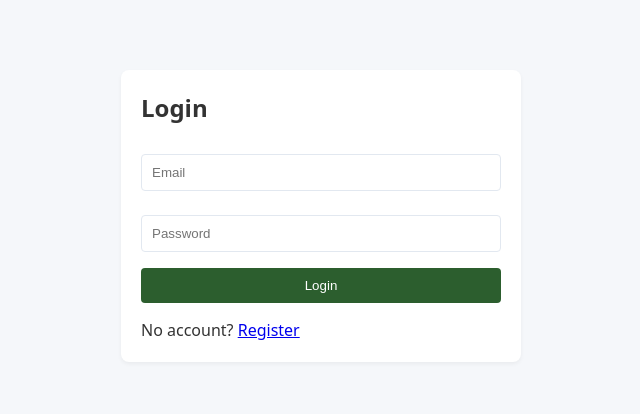
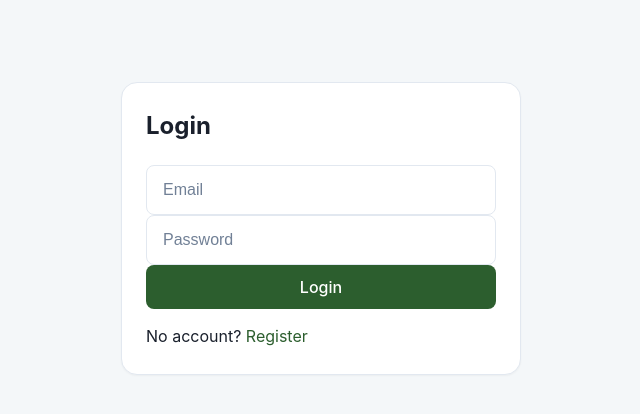
Before and after one commit to GravityDefied4/agritech, a React (Vite) app in the folder frontend/: page /login in a window 1280 px wide. Shown: the top 414 px of the page, without its empty margins (319-959 px from the left). Built offline with nearby package versions, Linux system fonts and the light colour scheme.

Commit message:
Fix logout redirection and improve css

```diff
--- a/frontend/src/components/Navbar.jsx
+++ b/frontend/src/components/Navbar.jsx
@@ -3,7 +3,7 @@ import { Link, useNavigate } from 'react-router-dom';
 export default function Navbar() {
   const navigate = useNavigate();
   const user = JSON.parse(localStorage.getItem('user') || 'null');
-  const logout = () => { localStorage.clear(); navigate('/login'); };
+  const logout = () => { localStorage.clear(); navigate('/'); };
 
   return (
     <nav className="navbar">
--- a/frontend/src/index.css
+++ b/frontend/src/index.css
@@ -1,99 +1,234 @@
+/* ===== DESIGN TOKENS ===== */
 :root {
-  --bg: #f5f7fa;
-  --card: #ffffff;
-  --primary: #2c5e2e;
-  --text: #333;
-  --border: #e2e8f0;
+  /* Colors */
+  --color-primary: #2c5e2e;
+  --color-primary-hover: #1e4220;
+  --color-primary-light: #e8f5e9;
+  --color-secondary: #5a7d5c;
+  --color-accent: #d4a017;
+  --color-danger: #c0392b;
+  --color-danger-hover: #a93226;
+  --color-text: #1a202c;
+  --color-text-light: #4a5568;
+  --color-text-muted: #718096;
+  --color-bg: #f4f7f9;
+  --color-surface: #ffffff;
+  --color-border: #e2e8f0;
+  --color-border-focus: #2c5e2e;
+
+  /* Spacing (8px grid) */
+  --space-1: 4px;
+  --space-2: 8px;
+  --space-3: 12px;
+  --space-4: 16px;
+  --space-5: 20px;
+  --space-6: 24px;
+  --space-8: 32px;
+  --space-10: 40px;
+  --space-12: 48px;
+
+  /* Typography */
+  --font-sans: -apple-system, BlinkMacSystemFont, "Segoe UI", Roboto, "Helvetica Neue", Arial, sans-serif;
+  --text-xs: 0.75rem;
+  --text-sm: 0.875rem;
+  --text-base: 1rem;
+  --text-lg: 1.125rem;
+  --text-xl: 1.25rem;
+  --text-2xl: 1.5rem;
+  --text-3xl: 1.875rem;
+  --leading-normal: 1.6;
+
+  /* Borders & Radius */
+  --radius-sm: 4px;
+  --radius-md: 8px;
+  --radius-lg: 12px;
+  --radius-xl: 16px;
+  --border: 1px solid var(--color-border);
+
+  /* Shadows */
+  --shadow-sm: 0 1px 2px rgba(0, 0, 0, 0.04);
+  --shadow-md: 0 4px 6px -1px rgba(0, 0, 0, 0.06), 0 2px 4px -1px rgba(0, 0, 0, 0.03);
+  --shadow-lg: 0 10px 15px -3px rgba(0, 0, 0, 0.07), 0 4px 6px -2px rgba(0, 0, 0, 0.04);
+
+  /* Transitions */
+  --transition-fast: 0.15s ease;
+  --transition-base: 0.25s ease;
 }
 
-* {
-  box-sizing: border-box;
-  margin: 0;
-  padding: 0;
+/* ===== RESET & BASE ===== */
+*, *::before, *::after { box-sizing: border-box; margin: 0; padding: 0; }
+html { font-size: 16px; scroll-behavior: smooth; }
+body {
+  font-family: var(--font-sans);
+  font-size: var(--text-base);
+  line-height: var(--leading-normal);
+  color: var(--color-text);
+  background: var(--color-bg);
+  -webkit-font-smoothing: antialiased;
 }
+a { color: var(--color-primary); text-decoration: none; transition: color var(--transition-fast); }
+a:hover { color: var(--color-primary-hover); }
+img { max-width: 100%; height: auto; display: block; }
+button { font-family: inherit; }
 
-body {
-  font-family: system-ui, -apple-system, sans-serif;
-  background: var(--bg);
-  color: var(--text);
-  line-height: 1.5;
-}
+/* ===== LAYOUT ===== */
+.container { max-width: 1280px; margin: 0 auto; padding: var(--space-6); }
+@media (min-width: 768px) { .container { padding: var(--space-8); } }
 
-.container {
-  max-width: 1100px;
-  margin: 0 auto;
-  padding: 20px;
-}
+.grid { display: grid; gap: var(--space-6); }
+@media (min-width: 768px) { .grid { grid-template-columns: repeat(auto-fit, minmax(300px, 1fr)); } }
 
+/* ===== NAVBAR ===== */
 .navbar {
-  background: var(--primary);
-  color: white;
-  padding: 15px 20px;
+  background: var(--color-primary);
+  color: #fff;
+  padding: var(--space-4) var(--space-6);
   display: flex;
   justify-content: space-between;
   align-items: center;
+  position: sticky;
+  top: 0;
+  z-index: 50;
+  box-shadow: var(--shadow-md);
 }
+.navbar a {
+  color: #fff;
+  font-weight: 500;
+  padding: var(--space-2) var(--space-3);
+  border-radius: var(--radius-sm);
+  transition: background var(--transition-fast);
+}
+.navbar a:hover { background: rgba(255,255,255,0.15); }
+.navbar button {
+  background: rgba(255,255,255,0.15);
+  color: #fff;
+  border: 1px solid rgba(255,255,255,0.3);
+  padding: var(--space-2) var(--space-4);
+  cursor: pointer;
+  border-radius: var(--radius-md);
+  font-weight: 500;
+  transition: background var(--transition-fast), border-color var(--transition-fast);
+}
+.navbar button:hover { background: rgba(255,255,255,0.25); border-color: rgba(255,255,255,0.5); }
 
-.navbar a {
-  color: white;
+/* ===== CARDS ===== */
+.card {
+  background: var(--color-surface);
+  border: var(--border);
+  border-radius: var(--radius-xl);
+  padding: var(--space-6);
+  box-shadow: var(--shadow-sm);
+  transition: transform var(--transition-base), box-shadow var(--transition-base);
+}
+.card:hover { box-shadow: var(--shadow-md); }
+
+/* ===== BUTTONS ===== */
+.btn {
+  display: inline-flex;
+  align-items: center;
+  justify-content: center;
+  padding: var(--space-3) var(--space-5);
+  font-size: var(--text-base);
+  font-weight: 500;
+  color: #fff;
+  background: var(--color-primary);
+  border: none;
+  border-radius: var(--radius-md);
+  cursor: pointer;
+  transition: background var(--transition-fast), transform var(--transition-fast), box-shadow var(--transition-fast);
   text-decoration: none;
-  margin-left: 20px;
-  font-weight: 500;
 }
+.btn:hover { background: var(--color-primary-hover); transform: translateY(-1px); box-shadow: var(--shadow-sm); }
+.btn:active { transform: translateY(0); }
+.btn:disabled { opacity: 0.6; cursor: not-allowed; transform: none; }
+.btn-danger { background: var(--color-danger); }
+.btn-danger:hover { background: var(--color-danger-hover); }
+.btn-secondary { background: var(--color-text-light); }
+.btn-secondary:hover { background: var(--color-text-muted); }
 
-.navbar button {
-  background: transparent;
-  color: white;
-  border: 1px solid white;
-  padding: 5px 12px;
-  cursor: pointer;
-  border-radius: 4px;
+/* ===== FORMS ===== */
+.input, select, textarea {
+  width: 100%;
+  padding: var(--space-3) var(--space-4);
+  font-size: var(--text-base);
+  line-height: 1.5;
+  color: var(--color-text);
+  background: var(--color-surface);
+  border: var(--border);
+  border-radius: var(--radius-md);
+  transition: border-color var(--transition-fast), box-shadow var(--transition-fast);
 }
+.input:focus, select:focus, textarea:focus {
+  outline: none;
+  border-color: var(--color-border-focus);
+  box-shadow: 0 0 0 3px rgba(44, 94, 46, 0.15);
+}
+.input::placeholder { color: var(--color-text-muted); }
 
-.card {
-  background: var(--card);
-  padding: 20px;
-  border-radius: 8px;
-  box-shadow: 0 2px 4px rgba(0, 0, 0, 0.05);
-  margin-bottom: 20px;
-}
-
-.btn {
-  padding: 10px 16px;
-  background: var(--primary);
-  color: white;
-  border: none;
-  border-radius: 4px;
-  cursor: pointer;
-}
-
-.input {
-  width: 100%;
-  padding: 10px;
-  margin: 8px 0 16px;
-  border: 1px solid var(--border);
-  border-radius: 4px;
-}
-
-.grid {
-  display: grid;
-  grid-template-columns: repeat(auto-fit, minmax(280px, 1fr));
-  gap: 20px;
-}
-
+/* ===== TABLES ===== */
 table {
   width: 100%;
   border-collapse: collapse;
-  margin-top: 15px;
+  background: var(--color-surface);
+  border-radius: var(--radius-lg);
+  overflow: hidden;
+  box-shadow: var(--shadow-sm);
+}
+th, td { padding: var(--space-4); text-align: left; border-bottom: var(--border); }
+th {
+  background: #f8fafc;
+  font-weight: 600;
+  color: var(--color-text-light);
+  text-transform: uppercase;
+  font-size: var(--text-xs);
+  letter-spacing: 0.05em;
+}
+tr:last-child td { border-bottom: none; }
+tr:hover td { background: #fafbfc; }
+
+/* ===== MODALS ===== */
+.modal-overlay {
+  position: fixed;
+  top: 0; left: 0; right: 0; bottom: 0;
+  background: rgba(0,0,0,0.5);
+  backdrop-filter: blur(2px);
+  display: flex;
+  align-items: center;
+  justify-content: center;
+  z-index: 100;
+  padding: var(--space-6);
+}
+.modal-content {
+  background: var(--color-surface);
+  border-radius: var(--radius-xl);
+  padding: var(--space-8);
+  width: 100%;
+  max-width: 520px;
+  max-height: 90vh;
+  overflow-y: auto;
+  box-shadow: var(--shadow-lg);
 }
 
-th,
-td {
-  padding: 12px;
-  text-align: left;
-  border-bottom: 1px solid var(--border);
+/* ===== UTILITIES ===== */
+.text-center { text-align: center; }
+.text-left { text-align: left; }
+.mt-2 { margin-top: var(--space-2); }
+.mt-4 { margin-top: var(--space-4); }
+.mt-6 { margin-top: var(--space-6); }
+.mb-4 { margin-bottom: var(--space-4); }
+.mb-6 { margin-bottom: var(--space-6); }
+.flex { display: flex; }
+.items-center { align-items: center; }
+.justify-between { justify-content: space-between; }
+.gap-2 { gap: var(--space-2); }
+.gap-4 { gap: var(--space-4); }
+.gap-6 { gap: var(--space-6); }
+
+/* ===== RESPONSIVE ===== */
+@media (max-width: 640px) {
+  .navbar { flex-direction: column; gap: var(--space-3); align-items: stretch; }
+  .navbar a { font-size: var(--text-sm); text-align: center; }
+  .btn { width: 100%; }
+  th, td { padding: var(--space-3); font-size: var(--text-sm); }
+  .container { padding: var(--space-4); }
 }
-
-th {
-  background: #f8fafc;
-}
```
